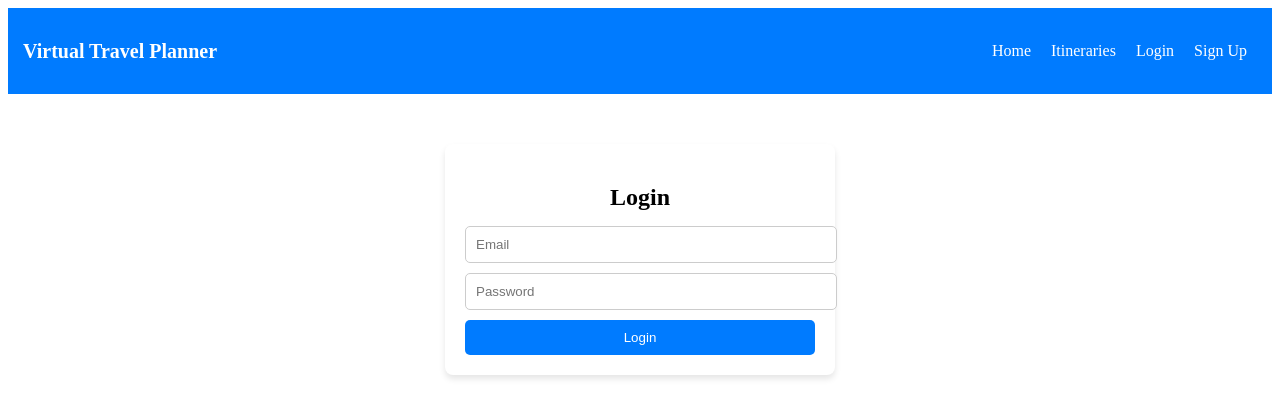
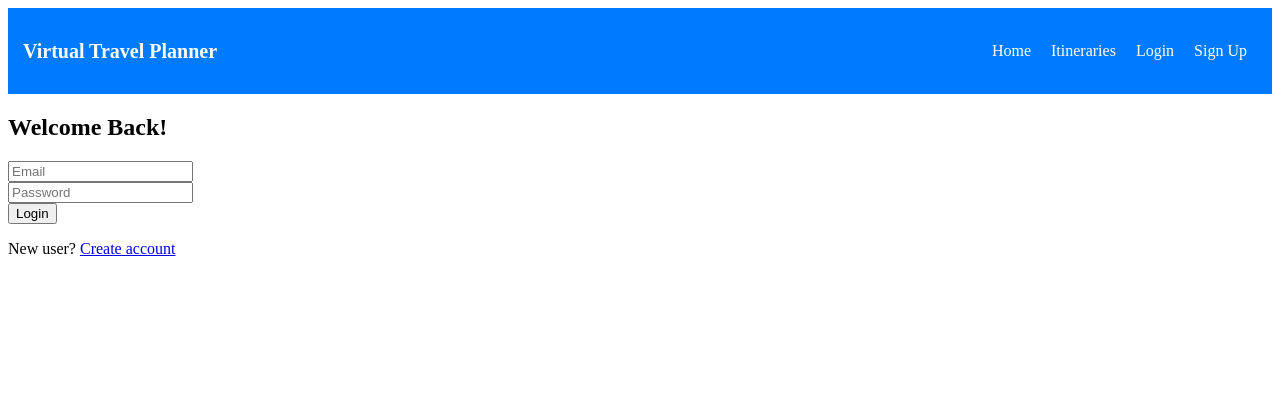
Before and after one commit to sarvasva86/Capstone-frontend, a React (Create React App) app: page /#/login in a window 1280 px wide. Shown: the top 418 px of the page. Built offline with nearby package versions, Linux system fonts and the light colour scheme.

Commit message:
Update Login.jsx

```diff
--- a/src/pages/Login.jsx
+++ b/src/pages/Login.jsx
@@ -1,28 +1,79 @@
+
 import React, { useState } from "react";
 import axios from "axios";
-import "../styles/Login.css"; // Import CSS file
+import { useNavigate } from "react-router-dom";
+import "../styles/Login.css";
 
 const Login = () => {
   const [email, setEmail] = useState("");
   const [password, setPassword] = useState("");
+  const [message, setMessage] = useState("");
+  const navigate = useNavigate();
 
-  const handleLogin = async () => {
+  const handleLogin = async (e) => {
+    e.preventDefault();
+    setMessage("Logging in...");
+
     try {
-      const response = await axios.post( "https://capstone-server-aa8j.onrender.com/auth/login", { email, password });
+      const response = await axios.post(
+        "https://capstone-server-aa8j.onrender.com/api/auth/login",
+        { email, password },
+        {
+          headers: {
+            "Content-Type": "application/json"
+          }
+        }
+      );
+
       localStorage.setItem("token", response.data.token);
-      alert("Login Successful!");
+      setMessage("🎉 Login successful! Redirecting...");
+
+      // Redirect to dashboard/home after 2 seconds
+      setTimeout(() => {
+        navigate("/");
+      }, 2000);
+
     } catch (error) {
-      console.error("Login Error:", error.response?.data || error.message);
-      alert(`Login Failed! ${error.response?.data?.error || "Unknown error"}`);
+      const errorMessage = error.response?.data?.error ||
+                          "Failed to connect to server";
+      setMessage(`⚠️ Error: ${errorMessage}`);
     }
   };
 
   return (
-    <div className="login-container">
-      <h2>Login</h2>
-      <input type="email" placeholder="Email" onChange={(e) => setEmail(e.target.value)} />
-      <input type="password" placeholder="Password" onChange={(e) => setPassword(e.target.value)} />
-      <button onClick={handleLogin}>Login</button>
+    <div className="auth-container">
+      <h2>Welcome Back!</h2>
+      <form onSubmit={handleLogin}>
+        <div className="form-group">
+          <input
+            type="email"
+            placeholder="Email"
+            value={email}
+            onChange={(e) => setEmail(e.target.value)}
+            required
+          />
+        </div>
+
+        <div className="form-group">
+          <input
+            type="password"
+            placeholder="Password"
+            value={password}
+            onChange={(e) => setPassword(e.target.value)}
+            required
+          />
+        </div>
+
+        <button type="submit" className="auth-button">
+          Login
+        </button>
+      </form>
+
+      {message && <div className="auth-message">{message}</div>}
+
+      <p className="auth-link">
+        New user? <a href="/signup">Create account</a>
+      </p>
     </div>
   );
 };
```
